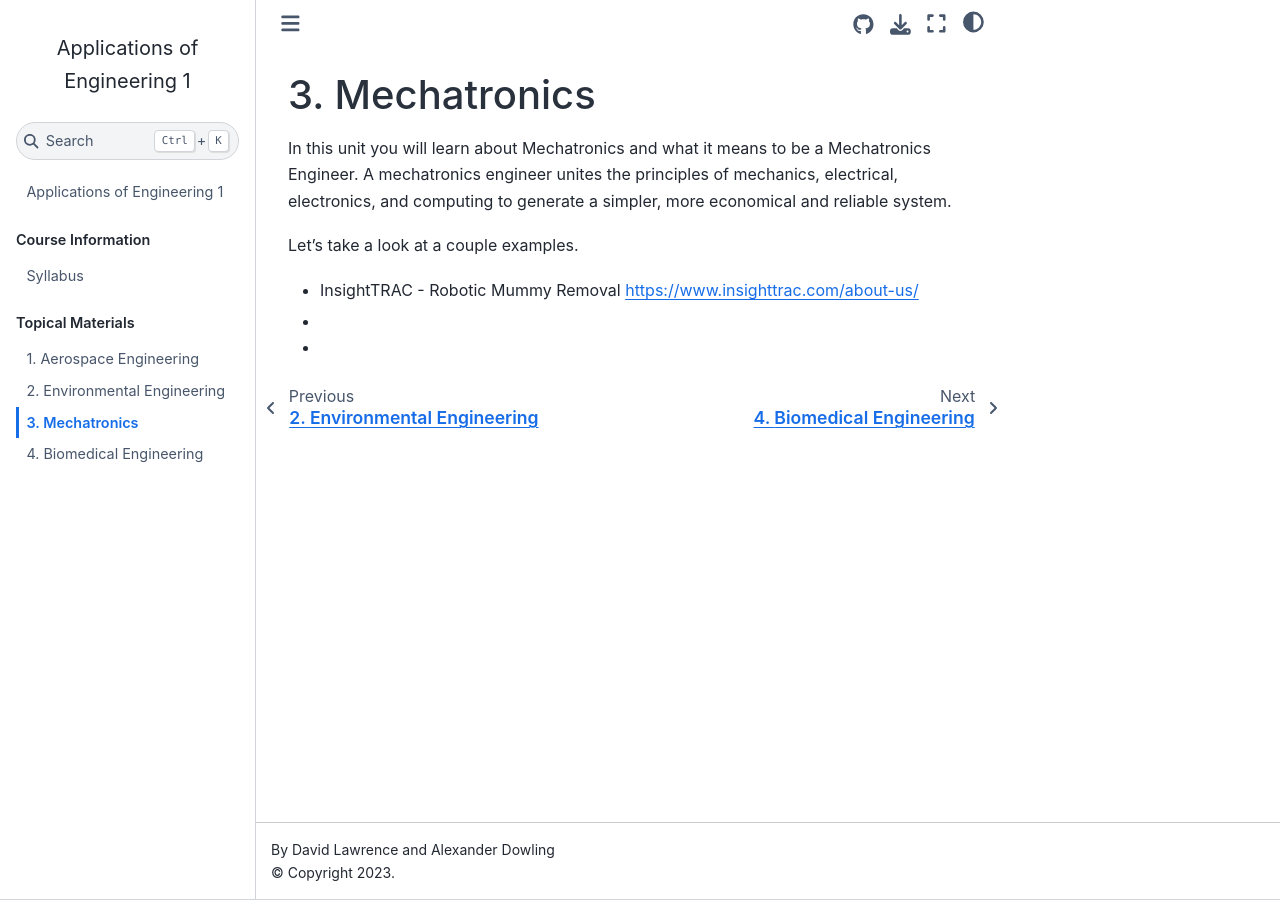
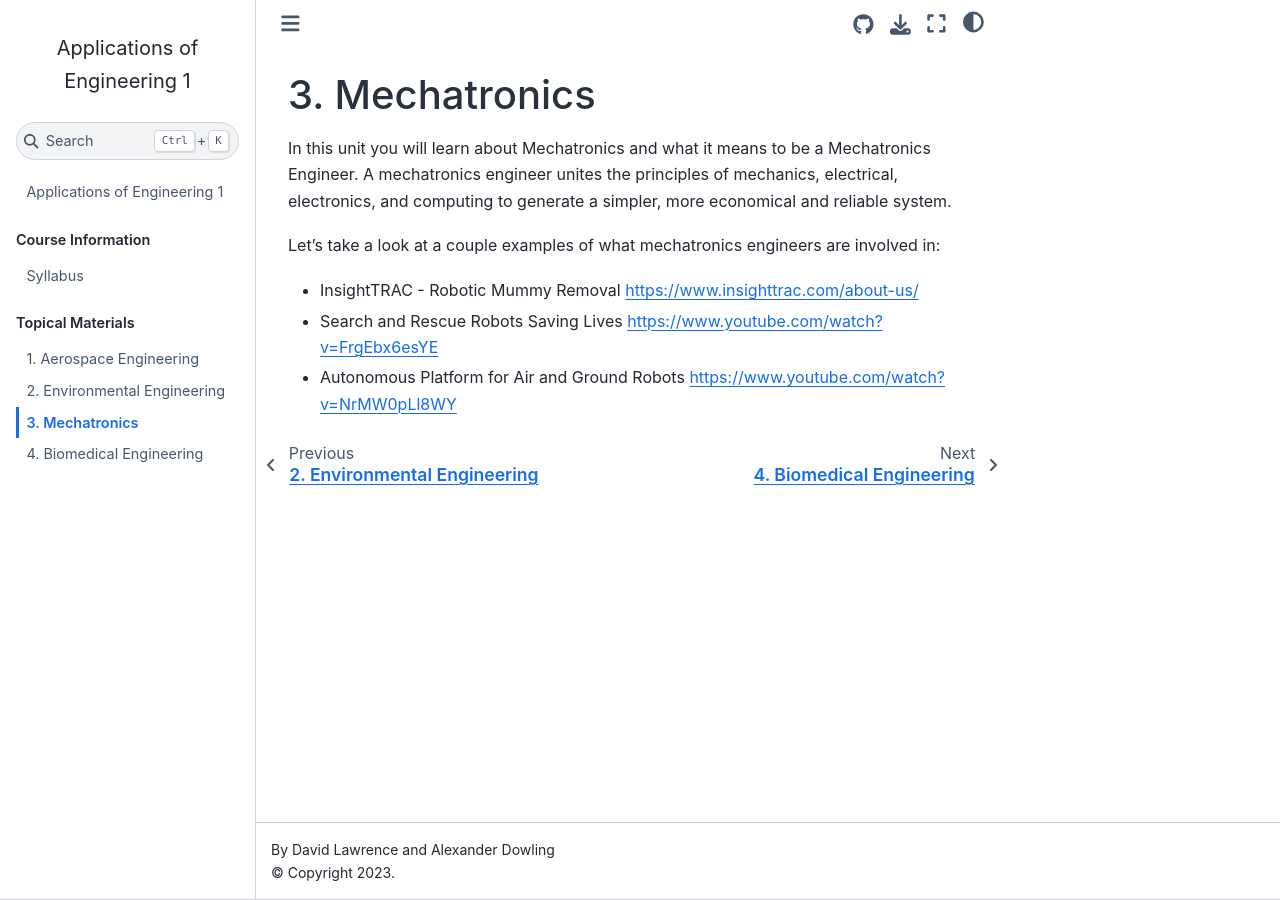
Before and after one commit to Culver-Academies/engineering1, a Jupyter Book: the page built from mech/mechatronics.md, in a window 1280 px wide. Built offline with Jupyter Book 1.0.4 settings and Sphinx 7.4.7 and the Sphinx Book theme 1.1.4, drawn with Linux system fonts in a browser that asks for light colours.

Commit message:
Update mechatronics.md

```diff
--- a/mech/mechatronics.md
+++ b/mech/mechatronics.md
@@ -2,8 +2,8 @@
 
 In this unit you will learn about Mechatronics and what it means to be a Mechatronics Engineer. A mechatronics engineer unites the principles of mechanics, electrical, electronics, and computing to generate a simpler, more economical and reliable system.
 
-Let's take a look at a couple examples.
+Let's take a look at a couple examples of what mechatronics engineers are involved in:
 
 * InsightTRAC - Robotic Mummy Removal https://www.insighttrac.com/about-us/
-*
-*
+* Search and Rescue Robots Saving Lives https://www.youtube.com/watch?v=FrgEbx6esYE
+* Autonomous Platform for Air and Ground Robots https://www.youtube.com/watch?v=NrMW0pLl8WY
```
